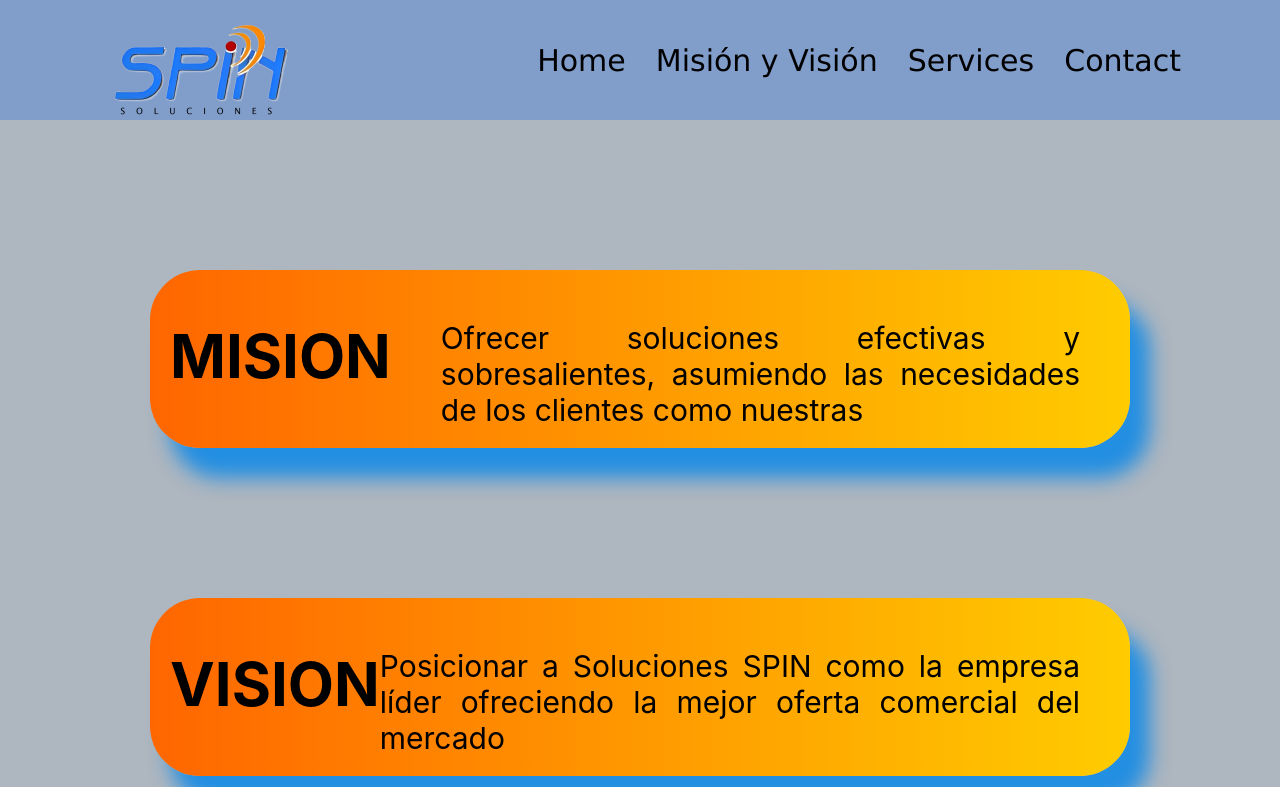
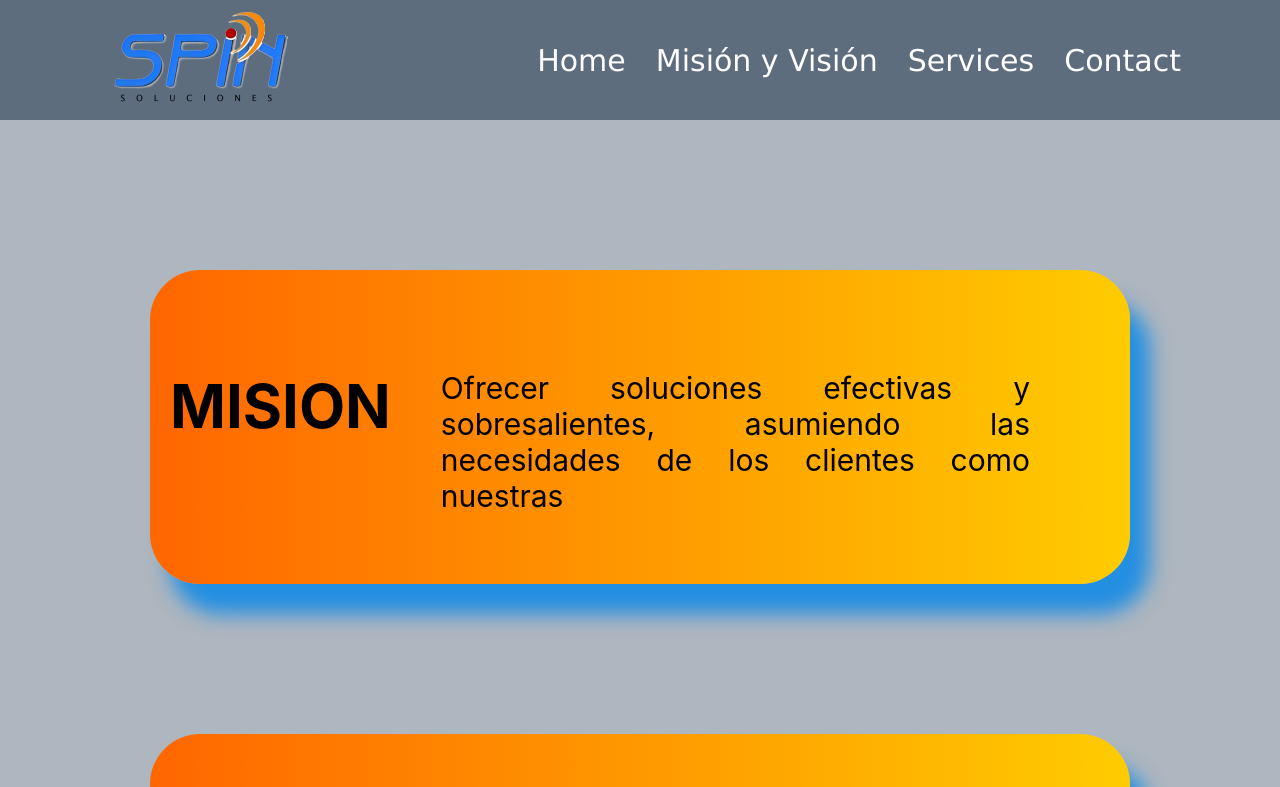
Before and after one commit to firemachineFTW/spin-web, a React (Create React App) app: page /MisionVision in a window 1280 px wide. Shown: the top 787 px of the page. Built offline with nearby package versions, Linux system fonts and the light colour scheme.

Commit message:
commit-ruta-myv-2

```diff
--- a/src/routes/MisionVision.jsx
+++ b/src/routes/MisionVision.jsx
@@ -6,11 +6,11 @@ const MisionVision = () => {
     <div className='container'>
       <div className='container-mision-vision'>
         <div className='container-mision'>
-            <h1>MISION</h1>
+            <h1 className='tittle-mision'>MISION</h1>
             <p className='txt-mision'>Ofrecer soluciones efectivas y sobresalientes, asumiendo las necesidades de los clientes como nuestras</p>
         </div>
         <div className='container-vision'>
-          <h1>VISION</h1>
+          <h1 className='tittle-vision'>VISION</h1>
           <p className='txt-vision'>Posicionar a Soluciones SPIN como la empresa líder ofreciendo la mejor oferta comercial del mercado</p>
         </div>
       </div>
--- a/src/stylesheets/MisionVision.css
+++ b/src/stylesheets/MisionVision.css
@@ -1,10 +1,5 @@
-.container{
-
-}
 .container-mision-vision{
     text-align: justify;
-
-
 }
 .container-mision{
     padding: 50px 50px 20px 20px;
@@ -14,7 +9,6 @@
     border-radius: 50px;
     margin: 5em;
     box-shadow: 20px 30px 20px 0px rgba(25, 140, 228, 0.929);
-
 }
 .container-vision{
     padding: 50px 50px 20px 20px;
@@ -26,5 +20,9 @@
     box-shadow: 20px 30px 20px 0px rgba(25, 140, 228, 0.929);
 }
 .txt-mision{
-    margin-left: 50px;
+    margin: 50px;
+    display: flex;
 }
+.tittle-mision{
+    padding-top: 50px;
+}
--- a/src/stylesheets/Navbar.css
+++ b/src/stylesheets/Navbar.css
@@ -14,7 +14,7 @@ li{
 }
 a{
     text-decoration: none;
-    color: rgb(0, 0, 0);
+    color: #FFF;
     font-family: Verdana, Geneva, Tahoma, sans-serif;
 }
 
@@ -23,13 +23,13 @@ a{
     align-items: center;
     justify-content: space-around;
     height: 15vh;
-    background: rgb(129, 157, 201);
+    background: #5D6D7E;
 }
 
 .logo-img{
     max-width: 200px;
     height: auto;
-    padding-top: 40px;
+    padding-top: 15px;
     }
 .nav-menu{
     display: flex;
@@ -60,7 +60,7 @@ a{
         right: 0;
         width: 50%;
         height: 93vh;
-        background: rgb(129, 157, 201);
+        background: rgb(115, 120, 127);
         flex-direction: column;
         transform: translateX(100%);
         transition: 0.5s ease-in;
```
